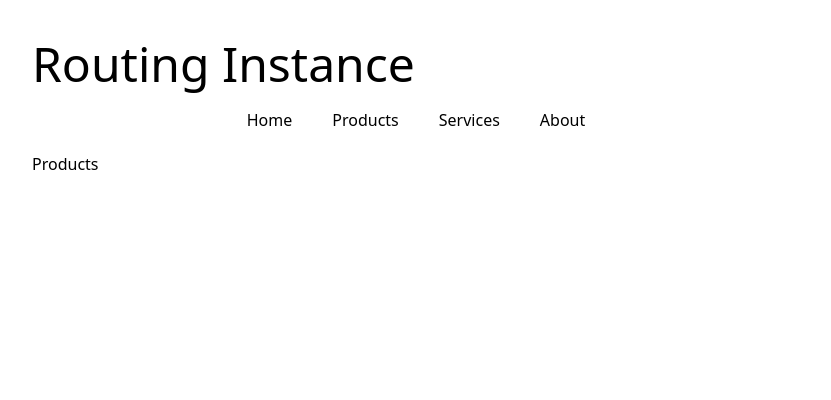
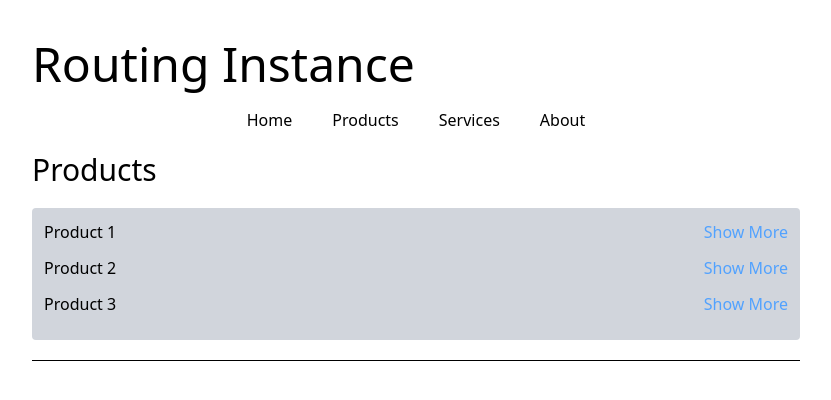
Before and after one commit to master-dhanesh/react-05-30, a React (Vite) app: page /products in a window 1280 px wide. Shown: the top 400 px of the page, without its empty margins (224-1055 px from the left). Built offline with nearby package versions, Linux system fonts and the light colour scheme.

Commit message:
Routing 002

```diff
--- a/src/App.jsx
+++ b/src/App.jsx
@@ -2,7 +2,7 @@ import Nav from "./components/Nav";
 import Mainroutes from "./routes/Mainroutes";
 const App = () => {
     return (
-        <div className="w-screen h-screen py-10 px-[20%]">
+        <div className="w-screen h-screen py-10 px-[20%] font-thin">
             <h1 className="text-5xl font-thin mb-5">Routing Instance</h1>
             <Nav />
             <Mainroutes />
--- /dev/null
+++ b/src/components/ProductDetails.jsx
@@ -0,0 +1,19 @@
+import { useNavigate, useParams } from "react-router-dom";
+const ProductDetails = () => {
+    const navigate = useNavigate();
+    const params = useParams();
+    console.log(params);
+
+    const NavigateHandler = () => {
+        // navigate("/products");
+        navigate(-1);
+    };
+    return (
+        <div>
+            <h1 className="text-5xl">{params.name.toLocaleUpperCase()}</h1>
+            <button onClick={NavigateHandler}>Go Back</button>
+        </div>
+    );
+};
+
+export default ProductDetails;
--- a/src/components/Products.jsx
+++ b/src/components/Products.jsx
@@ -1,7 +1,42 @@
-import React from "react";
+import { Link, Outlet } from "react-router-dom";
 
 const Products = () => {
-    return <div>Products</div>;
+    return (
+        <div>
+            <h1 className="text-3xl mb-5">Products</h1>
+            <div className="bg-gray-300 rounded p-3">
+                <h1 className="flex justify-between items-center mb-3">
+                    <span>Product 1</span>
+                    <Link
+                        to="/products/details/product-1"
+                        className="text-blue-400"
+                    >
+                        Show More
+                    </Link>
+                </h1>
+                <h1 className="flex justify-between items-center mb-3">
+                    <span>Product 2</span>
+                    <Link
+                        to="/products/details/product-2"
+                        className="text-blue-400"
+                    >
+                        Show More
+                    </Link>
+                </h1>
+                <h1 className="flex justify-between items-center mb-3">
+                    <span>Product 3</span>
+                    <Link
+                        to="/products/details/product-3"
+                        className="text-blue-400"
+                    >
+                        Show More
+                    </Link>
+                </h1>
+            </div>
+            <hr className="my-5" />
+            <Outlet />
+        </div>
+    );
 };
 
 export default Products;
--- a/src/routes/Mainroutes.jsx
+++ b/src/routes/Mainroutes.jsx
@@ -3,12 +3,27 @@ import About from "../components/About";
 import Home from "../components/Home";
 import Products from "../components/Products";
 import Services from "../components/Services";
+import ProductDetails from "../components/ProductDetails";
 
 const Mainroutes = () => {
     return (
         <Routes>
             <Route path="/" element={<Home />} />
-            <Route path="/products" element={<Products />} />
+            {/* <Route path="/products" element={<Products />} />
+            <Route
+                path="/products/details/:name"
+                element={<ProductDetails />}
+            /> */}
+
+            <Route path="/products" element={<Products />}>
+                {/*  */}
+                <Route
+                    path="/products/details/:name"
+                    element={<ProductDetails />}
+                />
+                {/*  */}
+            </Route>
+
             <Route path="/services" element={<Services />} />
             <Route path="/about" element={<About />} />
         </Routes>
```
